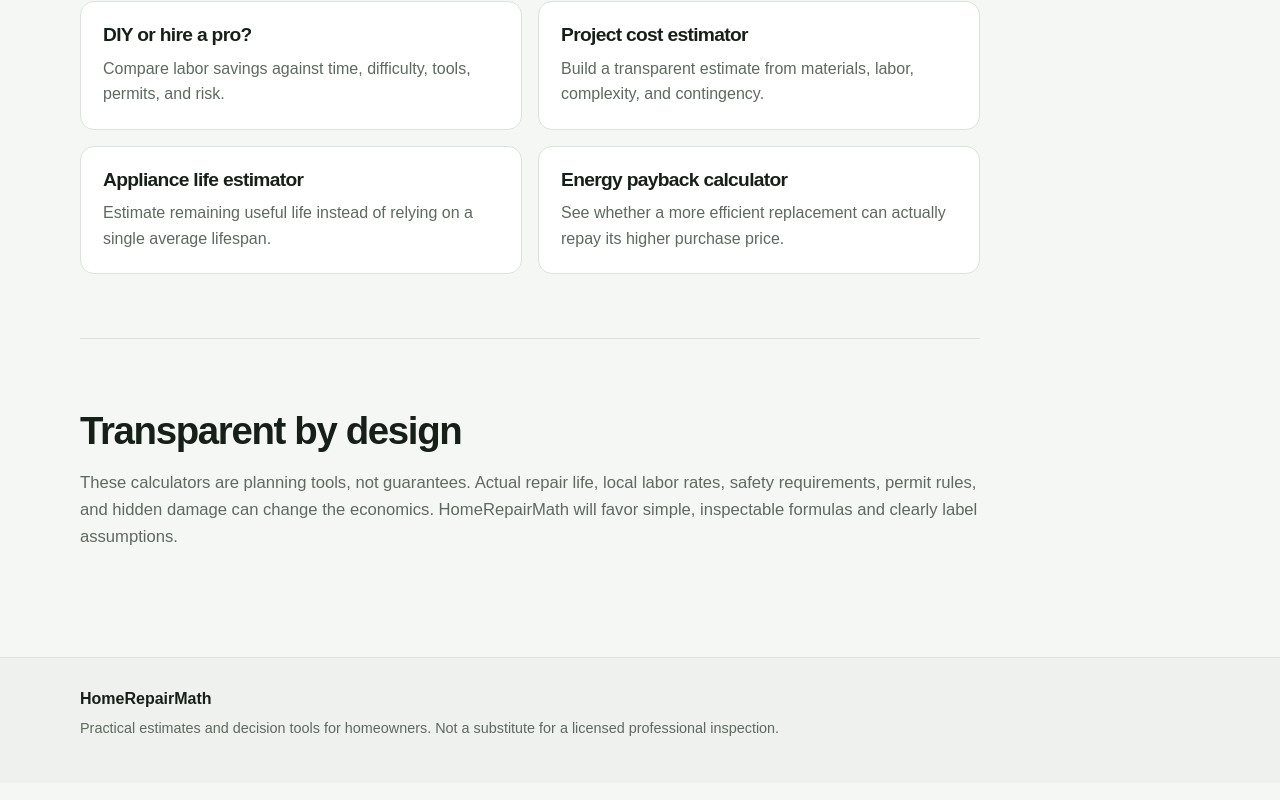
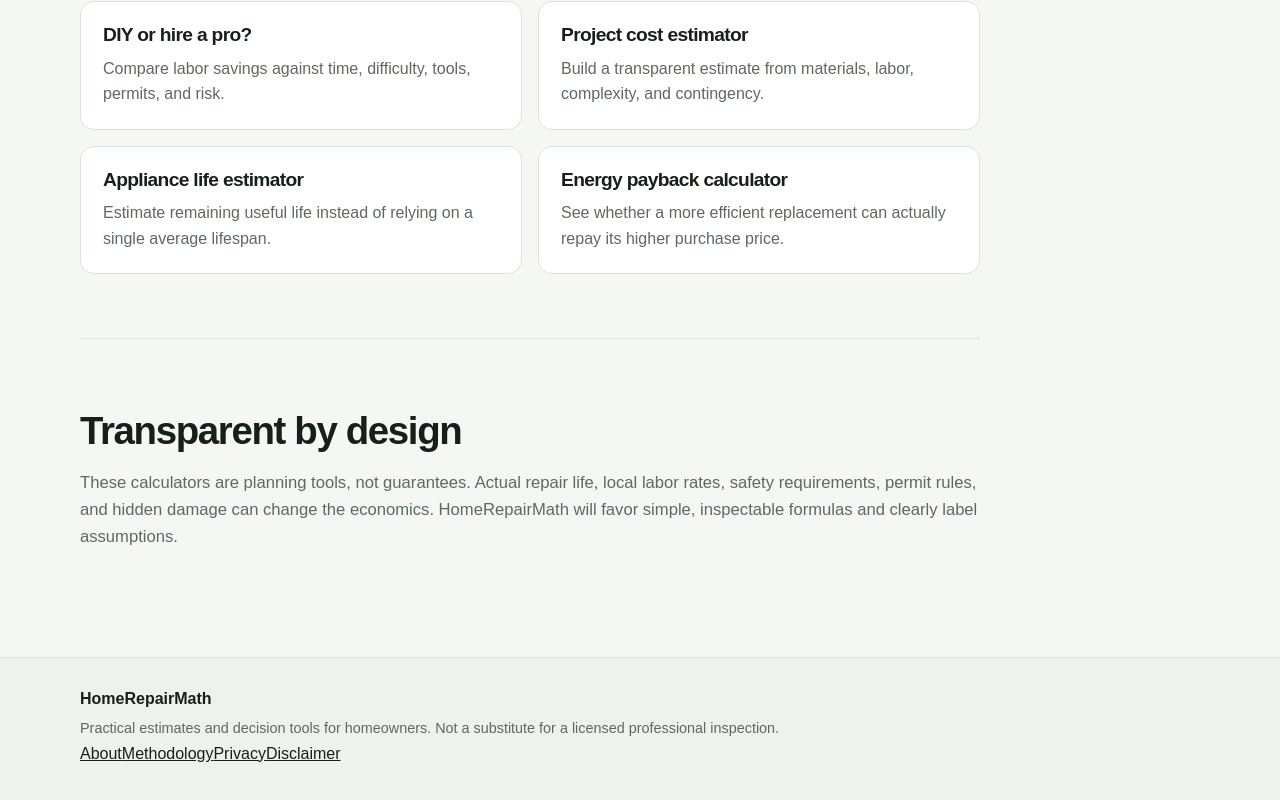
Before and after one commit to alexsulpizio-stack/HomeRepairMath, a Next.js app: page / in a window 1280 px wide. Shown: the part 2335-3135 px from the top of the page. Built offline with nearby package versions, Linux system fonts and the light colour scheme.

Commit message:
Improve site shell and internal navigation

```diff
--- a/app/layout.tsx
+++ b/app/layout.tsx
@@ -1,4 +1,5 @@
 import type { Metadata } from "next";
+import Link from "next/link";
 import "./globals.css";
 
 export const metadata: Metadata = {
@@ -13,6 +14,12 @@ export const metadata: Metadata = {
     title: "HomeRepairMath",
     description: "The numbers behind smarter home repairs.",
     type: "website",
+    siteName: "HomeRepairMath",
+  },
+  twitter: {
+    card: "summary",
+    title: "HomeRepairMath",
+    description: "The numbers behind smarter home repairs.",
   },
   robots: {
     index: true,
@@ -26,17 +33,25 @@ export default function RootLayout({ children }: Readonly<{ children: React.Reac
       <body>
         <header className="site-header">
           <div className="shell header-inner">
-            <a className="brand" href="/" aria-label="HomeRepairMath home">
+            <Link className="brand" href="/" aria-label="HomeRepairMath home">
               HomeRepairMath
-            </a>
+            </Link>
             <span className="tagline">The numbers behind smarter home repairs.</span>
           </div>
         </header>
         {children}
         <footer className="site-footer">
           <div className="shell footer-inner">
-            <strong>HomeRepairMath</strong>
-            <p>Practical estimates and decision tools for homeowners. Not a substitute for a licensed professional inspection.</p>
+            <div>
+              <strong>HomeRepairMath</strong>
+              <p>Practical estimates and decision tools for homeowners. Not a substitute for a licensed professional inspection.</p>
+            </div>
+            <nav className="footer-links" aria-label="Footer navigation">
+              <Link href="/about">About</Link>
+              <Link href="/methodology">Methodology</Link>
+              <Link href="/privacy">Privacy</Link>
+              <Link href="/disclaimer">Disclaimer</Link>
+            </nav>
           </div>
         </footer>
       </body>
```
